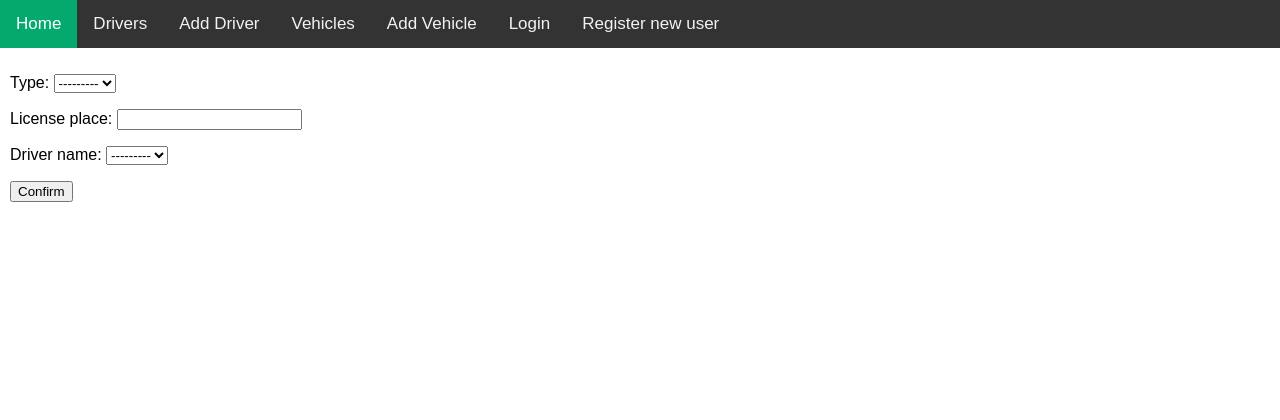
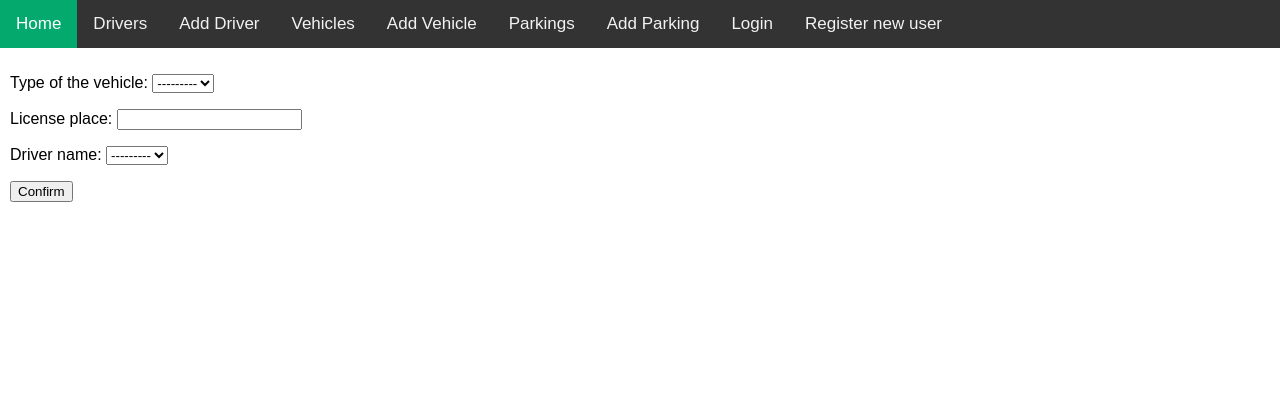
Before and after one commit to MightyAd3k/Driver-s-App, a Django app: page /reservation/add_vehicle/ in a window 1280 px wide. Shown: the top 420 px of the page. Run offline with Django 4.2, Linux system fonts and the light colour scheme; data that the repository does not hold is empty.

Commit message:
Add Parking forms, views and urls.

```diff
--- a/reservation/forms.py
+++ b/reservation/forms.py
@@ -1,15 +1,25 @@
 from django import forms
 
-from reservation import models
+from reservation.models import (
+    Driver,
+    Vehicle,
+    Parking
+)
 
 
 class DriverModelForm(forms.ModelForm):
     class Meta:
-        model = models.Driver
+        model = Driver
         fields = '__all__'
 
 
 class VehicleModelForm(forms.ModelForm):
     class Meta:
-        model = models.Vehicle
+        model = Vehicle
         fields = '__all__'
+
+
+class ParkingModelForm(forms.ModelForm):
+    class Meta:
+        model = Parking
+        fields = '__all__'
--- a/reservation/models.py
+++ b/reservation/models.py
@@ -2,13 +2,13 @@ from django.db import models
 from django.urls import reverse
 
 vehicle_types = (
-    (1, 'car'),
-    (2, 'truck')
+    ('car', 'Car'),
+    ('truck', 'Truck')
 )
 
 parking_types = (
-    (1, 'cars'),
-    (2, 'trucks')
+    ('cars', 'Cars'),
+    ('trucks', 'Trucks')
 )
 
 
@@ -25,20 +25,26 @@ class Driver(models.Model):
 
 
 class Vehicle(models.Model):
-    type = models.IntegerField(choices=vehicle_types)
+    type = models.CharField('Type of the vehicle', max_length=5, choices=vehicle_types)
     license_place = models.CharField(max_length=10)
     driver_name = models.OneToOneField(Driver, on_delete=models.CASCADE)
 
     def __str__(self):
-        return f'{self.type} {self.license_place} {self.driver_name}'
+        return f'{self.get_type_display()} {self.license_place} {self.driver_name}'
 
     def get_absolute_url(self):
         return reverse('detail_vehicle', args=(self.pk, ))
 
 
 class Parking(models.Model):
-    type = models.CharField(max_length=6, choices=parking_types)
+    type = models.CharField('Type of the parking', max_length=6, choices=parking_types)
     number_of_places = models.IntegerField()
+
+    def __str__(self):
+        return f'{self.get_type_display()} {self.number_of_places}'
+
+    def get_absolute_url(self):
+        return reverse('detail_parking', args=(self.pk, ))
 
 
 class ParkingPlace(models.Model):
--- a/reservation/urls.py
+++ b/reservation/urls.py
@@ -15,4 +15,10 @@ urlpatterns = [
     path('vehicle/<int:pk>/', views.DetailsVehicle.as_view(), name='detail_vehicle'),
     path('vehicle/<int:pk>/update/', views.UpdateVehicle.as_view(), name='update'),
     path('vehicle/<int:pk>/delete/', views.DeleteVehicle.as_view(), name='delete'),
+    # Parking urls
+    path('add_parking/', views.AddParking.as_view(), name='add_parking'),
+    path('parkings/', views.ParkingsList.as_view(), name='parkings'),
+    path('parking/<int:pk>/', views.DetailsParking.as_view(), name='detail_parking'),
+    path('parking/<int:pk>/update/', views.UpdateParking.as_view(), name='update'),
+    path('parking/<int:pk>/delete/', views.DeleteParking.as_view(), name='delete'),
 ]
--- a/reservation/views.py
+++ b/reservation/views.py
@@ -1,10 +1,15 @@
 from django.shortcuts import render
 from django.urls import reverse_lazy
 from django.views import View
-from django.views.generic import CreateView, UpdateView, DetailView, DeleteView
+from django.views.generic import CreateView, UpdateView, DetailView, DeleteView, ListView
 
-from reservation import models
-from reservation.forms import DriverModelForm, VehicleModelForm
+from reservation.models import (
+    Driver,
+    Vehicle,
+    Parking
+)
+from reservation.forms import DriverModelForm, VehicleModelForm, ParkingModelForm
+from reservation.models import parking_types
 
 
 class Index(View):
@@ -12,26 +17,27 @@ class Index(View):
         return render(request, 'base.html')
 
 
+# //////////////////////////////////////////////////////////////////////////////////////////////////////////////////////
 class AddDriver(CreateView):
-    model = models.Driver
+    model = Driver
     form_class = DriverModelForm
     template_name = 'form.html'
     success_url = reverse_lazy('drivers')
 
 
 class DetailsDriver(DetailView):
-    model = models.Driver
+    model = Driver
     template_name = 'driver_detail_view.html'
 
 
 class UpdateDriver(UpdateView):
-    model = models.Driver
+    model = Driver
     form_class = DriverModelForm
     template_name = 'form.html'
 
 
 class DeleteDriver(DeleteView):
-    model = models.Driver
+    model = Driver
     template_name = 'delete.html'
     success_url = reverse_lazy('drivers')
 
@@ -46,7 +52,7 @@ class DeleteDriver(DeleteView):
 class DriversList(View):
     def get(self, request):
         nationality = request.GET.get('nationality')
-        drivers = models.Driver.objects.all()
+        drivers = Driver.objects.all()
         if nationality is not None:
             drivers = drivers.filter(nationality=nationality)
         context = {'drivers': drivers}
@@ -54,37 +60,73 @@ class DriversList(View):
 
     def post(self, request):
         nationality = request.POST['nationality']
-        drivers = models.Driver.objects.filter(nationality=nationality)
+        drivers = Driver.objects.filter(nationality=nationality)
         context = {'drivers': drivers}
         return render(request, 'drivers1.html', context)
 
 
+# //////////////////////////////////////////////////////////////////////////////////////////////////////////////////////
 class AddVehicle(CreateView):
-    model = models.Vehicle
+    model = Vehicle
     form_class = VehicleModelForm
     template_name = 'form.html'
     success_url = reverse_lazy('vehicles')
 
 
 class DetailsVehicle(DetailView):
-    model = models.Vehicle
+    model = Vehicle
     template_name = 'vehicle_detail_view.html'
 
 
 class UpdateVehicle(UpdateView):
-    model = models.Vehicle
+    model = Vehicle
     form_class = VehicleModelForm
     template_name = 'form.html'
 
 
 class DeleteVehicle(DeleteView):
-    model = models.Vehicle
+    model = Vehicle
     template_name = 'delete.html'
     success_url = reverse_lazy('vehicles')
 
 
 class VehiclesList(View):
     def get(self, request):
-        vehicles = models.Vehicle.objects.all()
+        vehicles = Vehicle.objects.all()
         context = {'vehicles': vehicles}
         return render(request, 'vehicles.html', context)
+
+
+# //////////////////////////////////////////////////////////////////////////////////////////////////////////////////////
+class AddParking(CreateView):
+    model = Parking
+    form_class = ParkingModelForm
+    template_name = 'form.html'
+    success_url = reverse_lazy('parkings')
+
+
+class DetailsParking(DetailView):
+    model = Parking
+    template_name = 'parking_details_view.html'
+
+
+class UpdateParking(UpdateView):
+    model = Parking
+    form_class = ParkingModelForm
+    template_name = 'form.html'
+
+
+class DeleteParking(DeleteView):
+    model = Parking
+    template_name = 'delete.html'
+    success_url = reverse_lazy('parkings')
+
+
+class ParkingsList(View):
+    def get(self, request):
+        parkings = Parking.objects.all()
+        context = {
+            'parkings': parkings,
+            'type': parking_types
+        }
+        return render(request, 'parkings.html', context)
--- a/templates/base.html
+++ b/templates/base.html
@@ -17,6 +17,8 @@
     <a href="{% url 'add_driver' %}">Add Driver</a>
     <a href="{% url 'vehicles' %}">Vehicles</a>
     <a href="{% url 'add_vehicle' %}">Add Vehicle</a>
+    <a href="{% url 'parkings' %}">Parkings</a>
+    <a href="{% url 'add_parking' %}">Add Parking</a>
     {#    {% if perms.bib_app.add_book %}#}
     {#        <a href="{% url 'add_publisher' %}">Add Publisher</a>#}
     {#        <a href="{% url 'add_category' %}">Add Category</a>#}
```
Also changed, not shown: templates/parking_details_view.html (added, +10 -0 lines), templates/parkings.html (added, +13 -0 lines).
